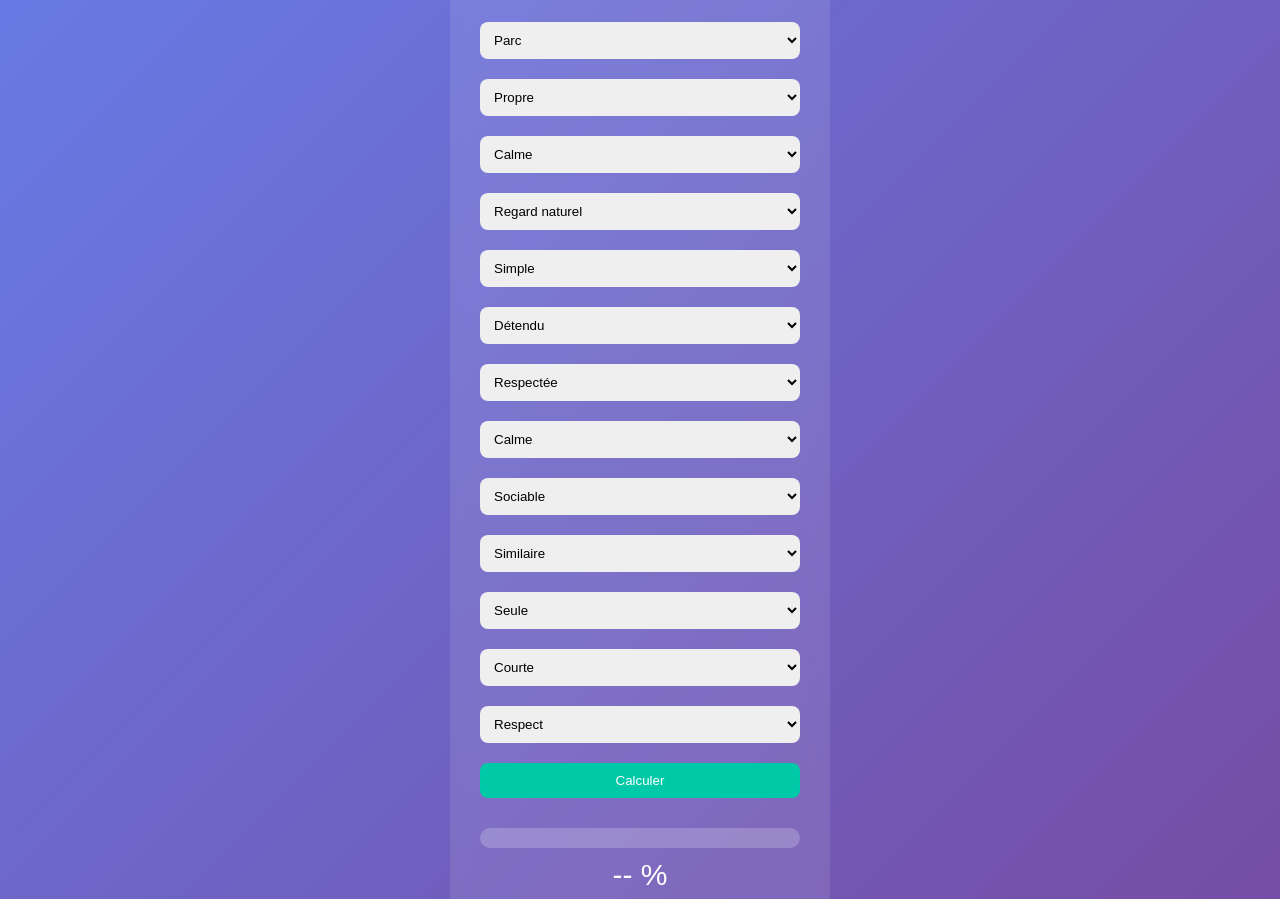
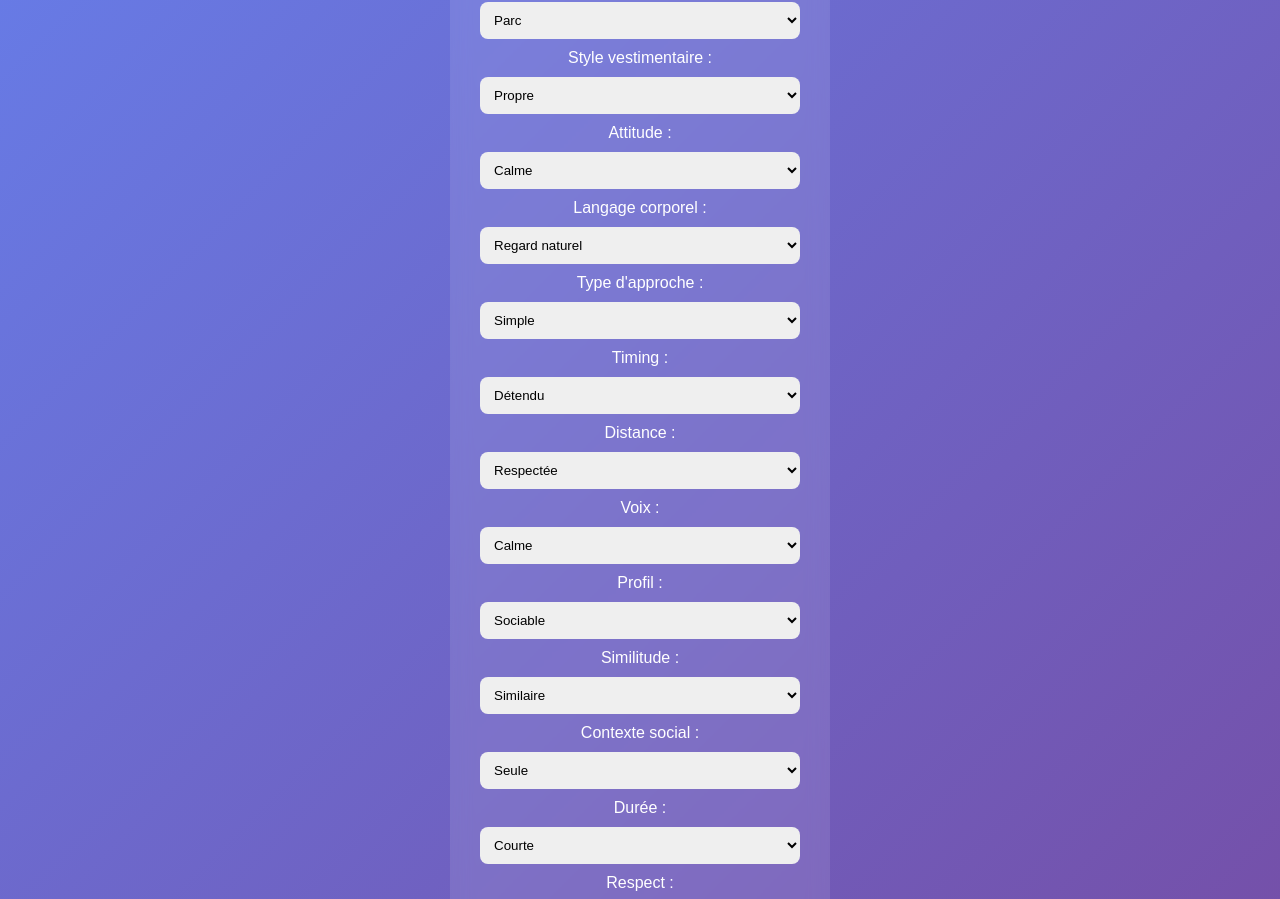
Before and after one commit to moy-mp3/project, a plain HTML site: page index.html in a window 1280 px wide. Shown: the part 186-1085 px from the top of the page. Drawn offline with Linux system fonts and the light colour scheme.

Commit message:
Update index.html

```diff
--- a/index.html
+++ b/index.html
@@ -8,9 +8,10 @@
 <body>
 
 <div class="container">
-  <h1>📊 Calculateur Social</h1>
+  <h1>Calculateur Social</h1>
 
   <!-- CONTEXTE -->
+  <label>Lieu :</label>
   <select id="contexte">
     <option value="20">Parc</option>
     <option value="0">Rue</option>
@@ -21,6 +22,7 @@
   </select>
 
   <!-- LOOK -->
+  <label>Style vestimentaire :</label>
   <select id="look">
     <option value="20">Propre</option>
     <option value="25">Stylé</option>
@@ -30,6 +32,7 @@
   </select>
 
   <!-- ATTITUDE -->
+  <label>Attitude :</label>
   <select id="attitude">
     <option value="30">Calme</option>
     <option value="0">Neutre</option>
@@ -39,6 +42,7 @@
   </select>
 
   <!-- LANGAGE CORPOREL -->
+  <label>Langage corporel :</label>
   <select id="corps">
     <option value="20">Regard naturel</option>
     <option value="-10">Regard fuyant</option>
@@ -48,6 +52,7 @@
   </select>
 
   <!-- APPROCHE -->
+  <label>Type d'approche :</label>
   <select id="approche">
     <option value="30">Simple</option>
     <option value="20">Originale</option>
@@ -57,6 +62,7 @@
   </select>
 
   <!-- TIMING -->
+  <label>Timing :</label>
   <select id="timing">
     <option value="25">Détendu</option>
     <option value="-40">Occupé</option>
@@ -64,6 +70,7 @@
   </select>
 
   <!-- DISTANCE -->
+  <label>Distance :</label>
   <select id="distance">
     <option value="15">Respectée</option>
     <option value="-40">Trop proche</option>
@@ -71,6 +78,7 @@
   </select>
 
   <!-- VOIX -->
+  <label>Voix :</label>
   <select id="voix">
     <option value="20">Calme</option>
     <option value="-15">Stressée</option>
@@ -78,6 +86,7 @@
   </select>
 
   <!-- PROFIL -->
+  <label>Profil :</label>
   <select id="profil">
     <option value="30">Sociable</option>
     <option value="-20">Timide</option>
@@ -85,24 +94,28 @@
   </select>
 
   <!-- SIMILITUDE -->
+  <label>Similitude :</label>
   <select id="similarite">
     <option value="20">Similaire</option>
     <option value="-15">Différent</option>
   </select>
 
   <!-- CONTEXTE SOCIAL -->
+  <label>Contexte social :</label>
   <select id="social">
     <option value="20">Seule</option>
     <option value="-20">En groupe</option>
   </select>
 
   <!-- DURÉE -->
+  <label>Durée :</label>
   <select id="duree">
     <option value="25">Courte</option>
     <option value="-40">Trop longue</option>
   </select>
 
   <!-- RESPECT -->
+  <label>Respect :</label>
   <select id="respect">
     <option value="40">Respect</option>
     <option value="-80">Insistance</option>
```
